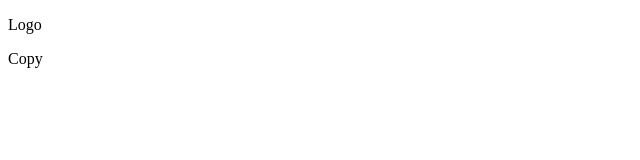
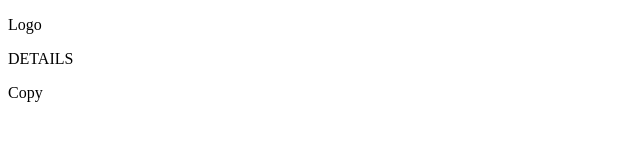
Before and after one commit to micheldslive/movies-challenge, a React (Vite) app: page /pdp in a window 1280 px wide. Before the commit this address had no page. Shown: the top 160 px of the page, without its empty margins (0-640 px from the left). Built offline with nearby package versions, Linux system fonts and the light colour scheme.

Commit message:
feat: creating cart and details page

```diff
--- /dev/null
+++ b/src/pages/cart/index.tsx
@@ -0,0 +1,9 @@
+const Cart = () => {
+  return (
+    <div>
+      <p>CART</p>
+    </div>
+  )
+}
+
+export default Cart
--- /dev/null
+++ b/src/pages/pdp/index.tsx
@@ -0,0 +1,9 @@
+const Details = () => {
+  return (
+    <div>
+      <p>DETAILS</p>
+    </div>
+  )
+}
+
+export default Details
--- a/src/routers.tsx
+++ b/src/routers.tsx
@@ -1,11 +1,15 @@
 import { BrowserRouter as Router, Routes, Route } from 'react-router-dom'
+import Cart from './pages/cart'
 import Home from './pages/home'
+import Details from './pages/pdp'
 
 export const Routers = () => {
   return (
     <Router>
       <Routes>
         <Route path='/' element={<Home />} />
+        <Route path='/cart' element={<Cart />} />
+        <Route path='/pdp' element={<Details />} />
       </Routes>
     </Router>
   )
```
Also changed, not shown: src/pages/home/index.tsx (renamed from src/pages/home.tsx).
